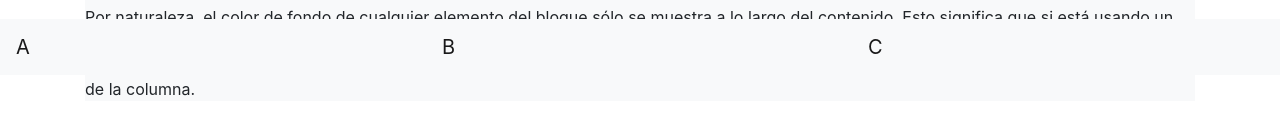
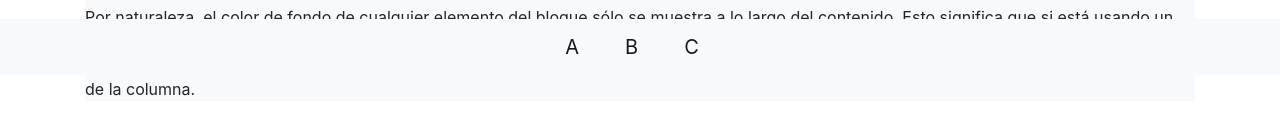
Before and after one commit to antonyare93/prueba_phgap, a plain HTML site: page index.html in a window 1280 px wide. Shown: the part 725-839 px from the top of the page. Drawn offline with Linux system fonts and the light colour scheme.

Commit message:
invert_div_a_tags

```diff
--- a/index.html
+++ b/index.html
@@ -56,15 +56,15 @@
 			<footer class="container">
 				<nav class="navbar navbar-expand navbar-light bg-light fixed-bottom">
 					<div class="collapse navbar-collapse justify-content-md-center row">
-						<div class="col">
-							<a class="navbar-brand text-center" href="#">A</a>
-						</div>
-						<div class="col">
-							<a class="navbar-brand text-center" href="#">B</a>
-						</div>
-						<div class="col">
-							<a class="navbar-brand text-center" href="#">C</a>
-						</div>
+							<a class="navbar-brand text-center" href="#">
+								<div class="col">A</div>
+							</a>
+						<a class="navbar-brand text-center" href="#">
+							<div class="col">B</div>
+						</a>
+						<a class="navbar-brand text-center" href="#">
+							<div class="col">C</div>
+						</a>
 					</div>
 				</nav>
 			</footer>
```
